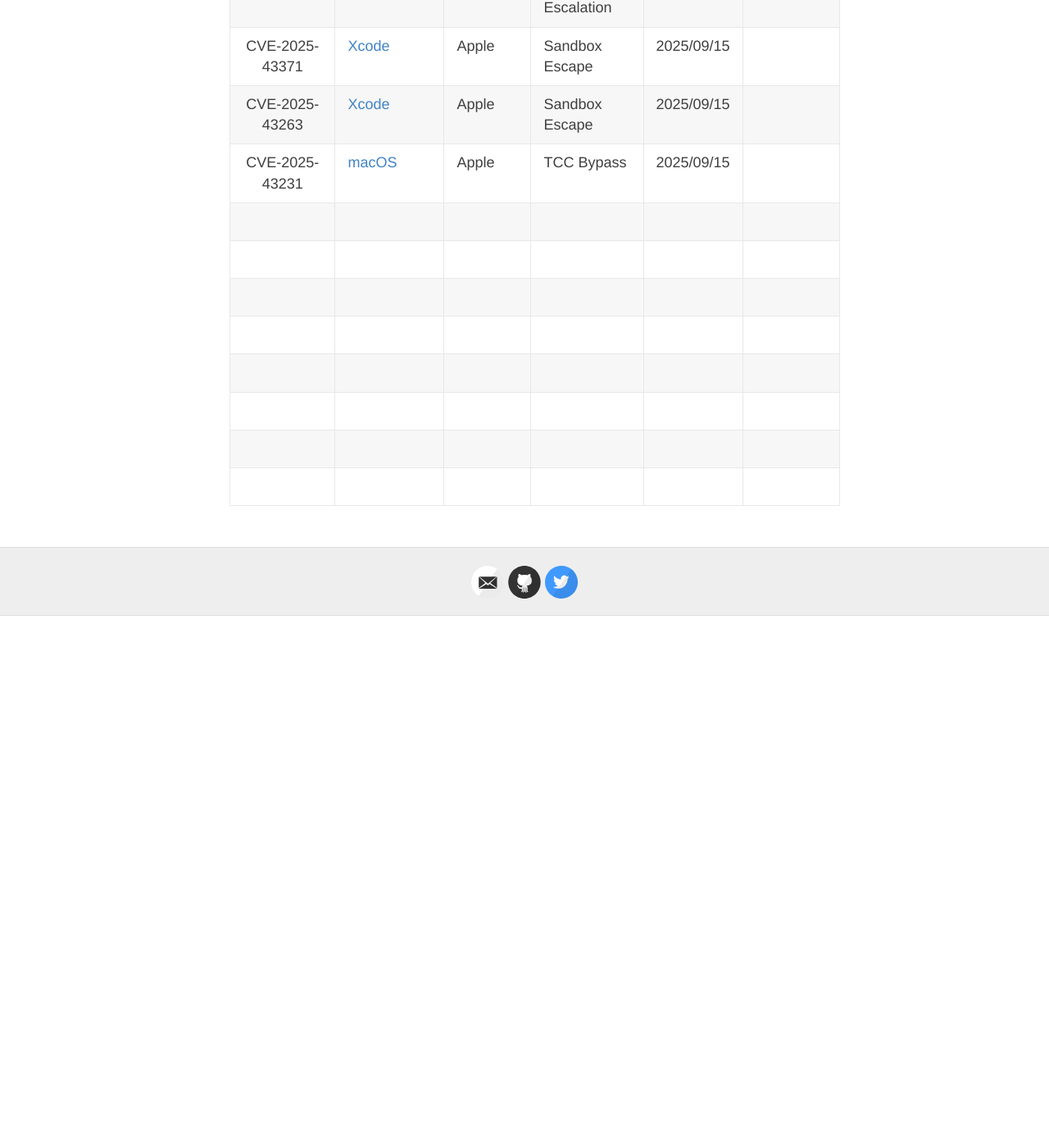
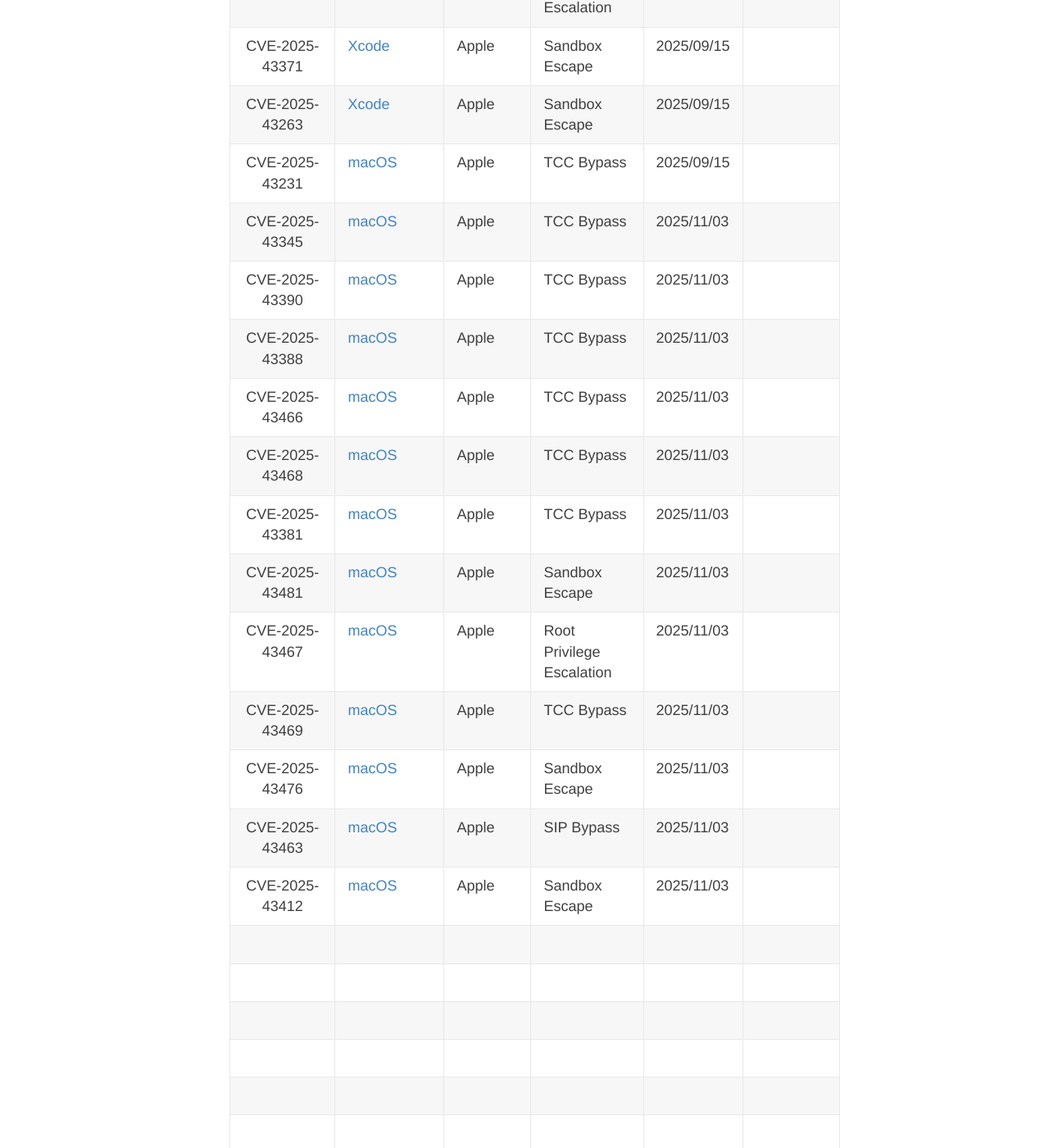
Before and after one commit to jhftss/jhftss.github.io, a Jekyll site: the page built from CVEs.md, in a window 1280 px wide and 1400 px high, scrolled down 22011 px. Shown: the whole window at 82% size. Built offline with Jekyll 4.4.1, drawn with Linux system fonts in a browser that asks for light colours; before the commit the page ends 22762 px from its top, so only the background shows below that.

Commit message:
Update CVEs.md

```diff
--- a/CVEs.md
+++ b/CVEs.md
@@ -304,6 +304,18 @@
 |                        CVE-2025-43371                        | [Xcode](https://support.apple.com/en-gb/125117)              | Apple       | Sandbox Escape                              | 2025/09/15     |                                                              |
 |                        CVE-2025-43263                        | [Xcode](https://support.apple.com/en-gb/125117)              | Apple       | Sandbox Escape                              | 2025/09/15     |                                                              |
 |                        CVE-2025-43231                        | [macOS](https://support.apple.com/en-gb/125112)              | Apple       | TCC Bypass                                  | 2025/09/15     |                                                              |
+|                        CVE-2025-43345                        | [macOS](https://support.apple.com/en-gb/125112)              | Apple       | TCC Bypass                                  | 2025/11/03     |                                                              |
+|                        CVE-2025-43390                        | [macOS](https://support.apple.com/en-gb/125634)              | Apple       | TCC Bypass                                  | 2025/11/03     |                                                              |
+|                        CVE-2025-43388                        | [macOS](https://support.apple.com/en-gb/125634)              | Apple       | TCC Bypass                                  | 2025/11/03     |                                                              |
+|                        CVE-2025-43466                        | [macOS](https://support.apple.com/en-gb/125634)              | Apple       | TCC Bypass                                  | 2025/11/03     |                                                              |
+|                        CVE-2025-43468                        | [macOS](https://support.apple.com/en-gb/125634)              | Apple       | TCC Bypass                                  | 2025/11/03     |                                                              |
+|                        CVE-2025-43381                        | [macOS](https://support.apple.com/en-gb/125634)              | Apple       | TCC Bypass                                  | 2025/11/03     |                                                              |
+|                        CVE-2025-43481                        | [macOS](https://support.apple.com/en-gb/125634)              | Apple       | Sandbox Escape                              | 2025/11/03     |                                                              |
+|                        CVE-2025-43467                        | [macOS](https://support.apple.com/en-gb/125634)              | Apple       | Root Privilege Escalation                   | 2025/11/03     |                                                              |
+|                        CVE-2025-43469                        | [macOS](https://support.apple.com/en-gb/125634)              | Apple       | TCC Bypass                                  | 2025/11/03     |                                                              |
+|                        CVE-2025-43476                        | [macOS](https://support.apple.com/en-gb/125634)              | Apple       | Sandbox Escape                              | 2025/11/03     |                                                              |
+|                        CVE-2025-43463                        | [macOS](https://support.apple.com/en-gb/125634)              | Apple       | SIP Bypass                                  | 2025/11/03     |                                                              |
+|                        CVE-2025-43412                        | [macOS](https://support.apple.com/en-gb/125634)              | Apple       | Sandbox Escape                              | 2025/11/03     |                                                              |
 |                                                              |                                                              |             |                                             |                |                                                              |
 |                                                              |                                                              |             |                                             |                |                                                              |
 |                                                              |                                                              |             |                                             |                |                                                              |
```
